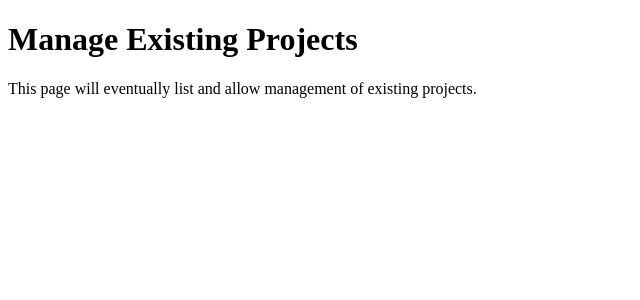
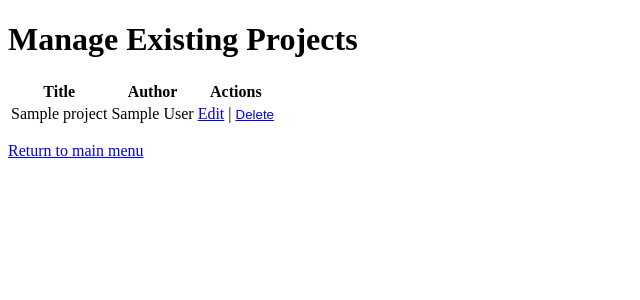
Before and after one commit to ironmangary/publine, a Flask app: template web/templates/manage_projects.html in a window 1280 px wide. Shown: the top 300 px of the page, without its empty margins (0-640 px from the left). Run offline with Flask 3, Linux system fonts and the light colour scheme; the template is opened without the code that fills it: most values are stand-ins (such as "Sample title", 1, 10 or a date in 2020).

Commit message:
Added project list.

```diff
--- a/web/app.py
+++ b/web/app.py
@@ -1,11 +1,6 @@
 from flask import Flask, render_template, request, redirect, url_for
-import os
-import sys
-import json
-import re
-from cli.src.new_project import slugify
-from core.src.defaults import DEFAULT_CSS
-from core.src.social_utils import initialize_links
+from web.src.new_project import create_project_files
+from web.src.manage_projects import get_projects_list, delete_project
 
 app = Flask(
     __name__,
@@ -27,44 +22,23 @@ def create_project():
     author = request.form["author"]
     copyright_year = request.form["copyright_year"]
 
-    slug = slugify(title)
-    project_path = os.path.join("projects", slug)
-    data_dir = os.path.join(project_path, "data")
-    includes_dir = os.path.join(project_path, "includes")
-    public_dir = os.path.join(project_path, "public")
-    initialize_links(project_path)
-
-    for path in [data_dir, includes_dir, public_dir]:
-        os.makedirs(path, exist_ok=True)
-
-    prefs = {
-        "story_title": title,
-        "story_author": author,
-        "copyright": copyright_year,
-        "cover_image": ""
-    }
-
-    with open(os.path.join(data_dir, "prefs.json"), "w", encoding="utf-8") as f:
-        json.dump(prefs, f, indent=4)
-
-    with open(os.path.join(data_dir, "chapters.json"), "w", encoding="utf-8") as f:
-        json.dump([], f, indent=4)
-
-    with open(os.path.join(project_path, "README.md"), "w", encoding="utf-8") as f:
-        f.write(f"# {title}\n\nProject scaffolded with Publine.\n\nAuthor: {author}\nCopyright © {copyright_year}")
-
-    with open(os.path.join(includes_dir, "chapter_0.html"), "w", encoding="utf-8") as f:
-        f.write("<!-- Begin writing Chapter 0 here -->\n")
-
-    with open(os.path.join(includes_dir, "styles.css"), "w", encoding="utf-8") as f:
-        f.write(DEFAULT_CSS)
+    create_project_files(title, author, copyright_year)
 
     return f"""<p>Project '{title}' created successfully!</p>
                <a href="/">Return to main menu</a>"""
 
 @app.route("/manage_projects", methods=["GET"])
 def manage_projects():
-    return render_template("manage_projects.html")
+    projects = get_projects_list()
+    return render_template("manage_projects.html", projects=projects)
+
+@app.route("/delete_project/<slug>", methods=["POST"])
+def delete_project_route(slug):
+    if delete_project(slug):
+        return redirect(url_for("manage_projects"))
+    else:
+        # Handle error, e.g., display a message
+        return "Error deleting project", 500
 
 if __name__ == "__main__":
     app.run(debug=True)
--- a/web/templates/manage_projects.html
+++ b/web/templates/manage_projects.html
@@ -5,6 +5,33 @@
 </head>
 <body>
     <h1>Manage Existing Projects</h1>
-    <p>This page will eventually list and allow management of existing projects.</p>
+    {% if projects %}
+    <table>
+        <thead>
+            <tr>
+                <th>Title</th>
+                <th>Author</th>
+                <th>Actions</th>
+            </tr>
+        </thead>
+        <tbody>
+            {% for project in projects %}
+            <tr>
+                <td>{{ project.title }}</td>
+                <td>{{ project.author }}</td>
+                <td>
+                    <a href="/edit_project/{{ project.slug }}">Edit</a> |
+                    <form action="/delete_project/{{ project.slug }}" method="post" style="display:inline;" onsubmit="return confirm('Are you sure you want to delete project \'{{ project.title }}\'? This action cannot be undone.');">
+                        <button type="submit" style="background:none; border:none; color:blue; text-decoration:underline; cursor:pointer; padding:0;">Delete</button>
+                    </form>
+                </td>
+            </tr>
+            {% endfor %}
+        </tbody>
+    </table>
+    {% else %}
+    <p>No projects found. Create a new project to get started!</p>
+    {% endif %}
+    <p><a href="/">Return to main menu</a></p>
 </body>
 </html>
```
Also changed, not shown: web/src/manage_projects.py (added, +44 -0 lines), web/src/new_project.py (added, +44 -0 lines).
